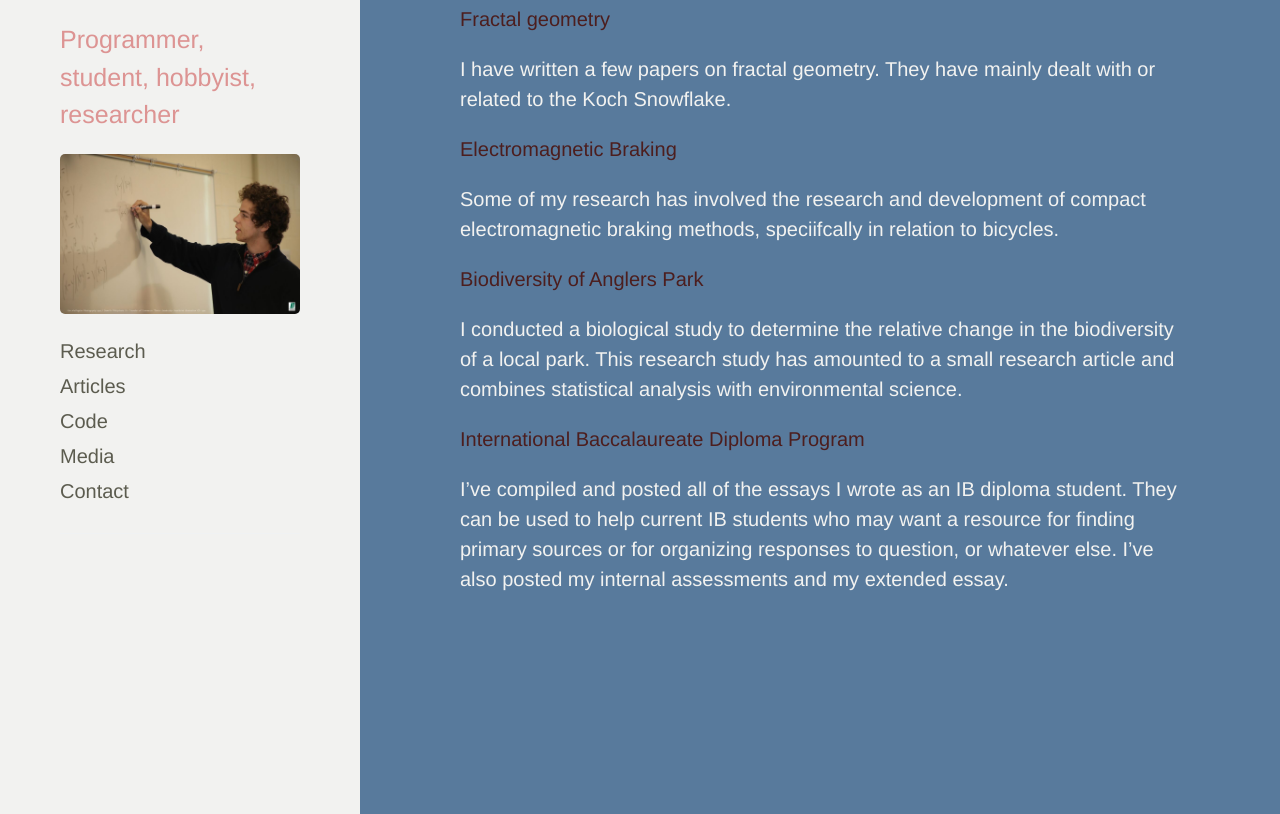
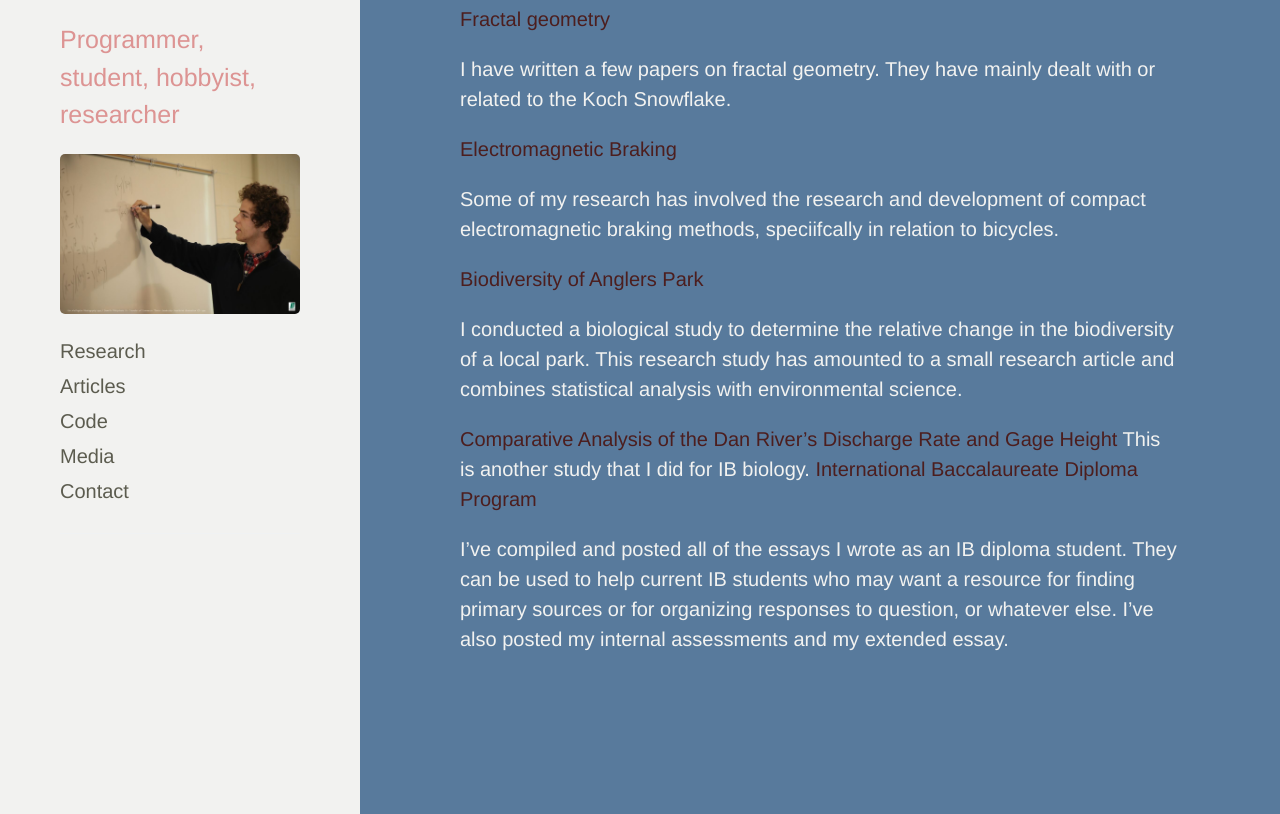
Before and after one commit to cakoch10/cakoch10.github.io, a Jekyll site: the page built from _posts/2015-08-13-main.md, in a window 1280 px wide and 900 px high, scrolled down 1344 px, cut to the strip 86-900 px from the top of the window. Built offline with Jekyll 4.4.1, drawn with Linux system fonts in a browser that asks for light colours.

Commit message:
Update 2015-08-13-main.md

```diff
--- a/_posts/2015-08-13-main.md
+++ b/_posts/2015-08-13-main.md
@@ -55,6 +55,10 @@ Some of my research has involved the research and development of compact electro
 I conducted a biological study to determine the relative change in the biodiversity of a local park. This research study has amounted to a small research article and combines statistical analysis with environmental science.
 </span>
 
+[Comparative Analysis of the Dan River's Discharge Rate and Gage Height](/dan)
+<span style="color:#f2f2f0">
+This is another study that I did for IB biology.
+</span>
 [International Baccalaureate Diploma Program](/IB)
 
 <span style="color:#f2f2f0">
```
